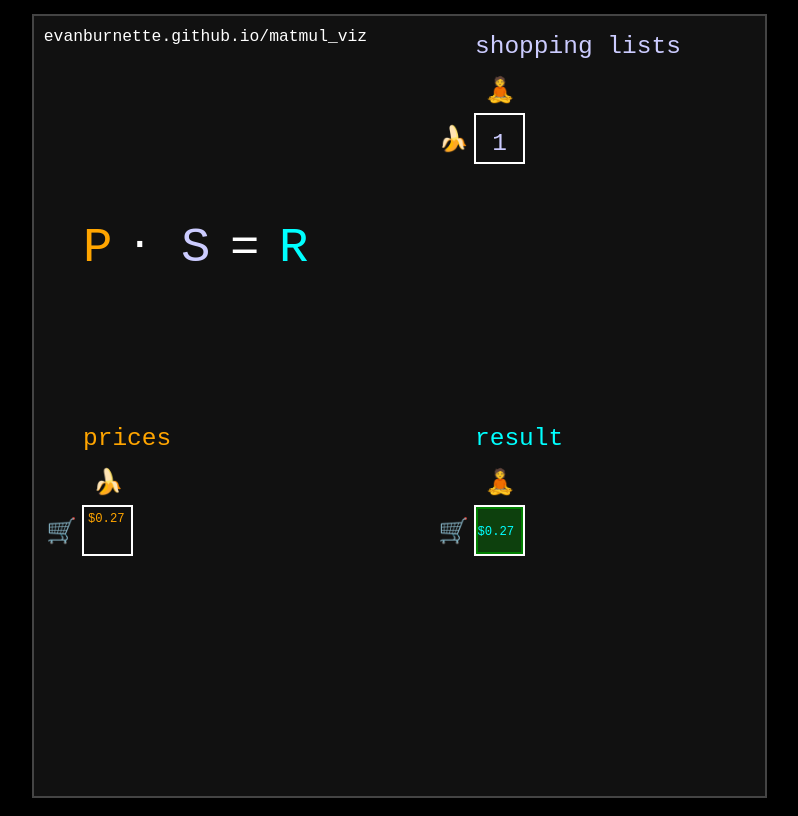
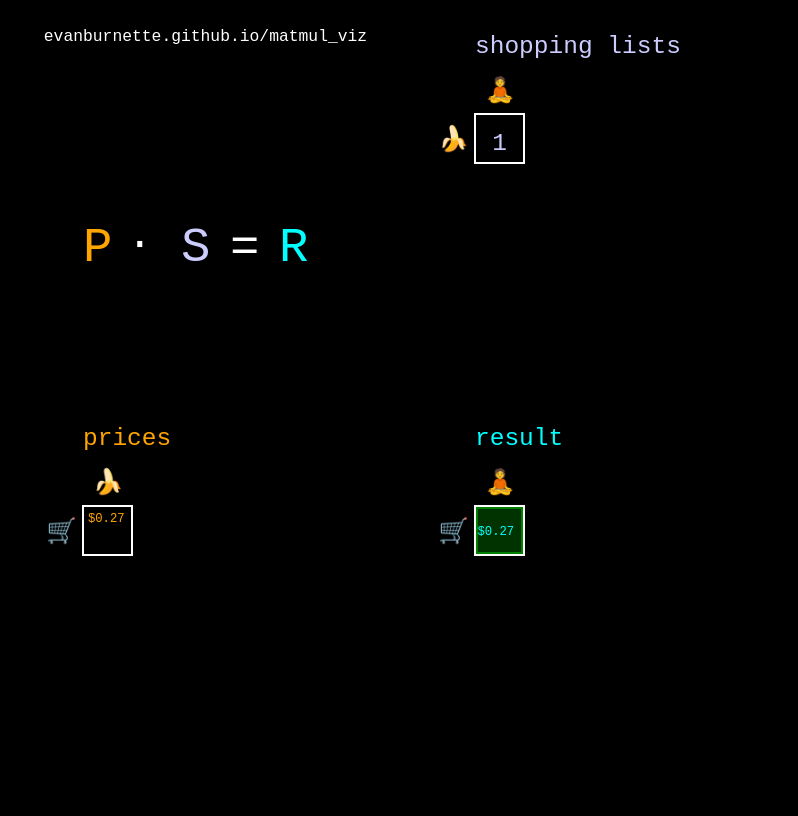
Before and after one commit to EvanBurnette/matmul_viz, a website built with Vite: page index.html in a window 1280 px wide. Shown: the whole page, without its empty margins (241-1039 px from the left). Built offline with nearby package versions, Linux system fonts and the light colour scheme.

Commit message:
Delete canvas border

```diff
--- a/style.css
+++ b/style.css
@@ -6,8 +6,8 @@ body {
 }
 
 canvas {
-  background: #111;
-  border: solid #444 2px;
+  /* background: #111; */
+  /* border: solid #444 2px; */
 }
 
 canvas {
```
